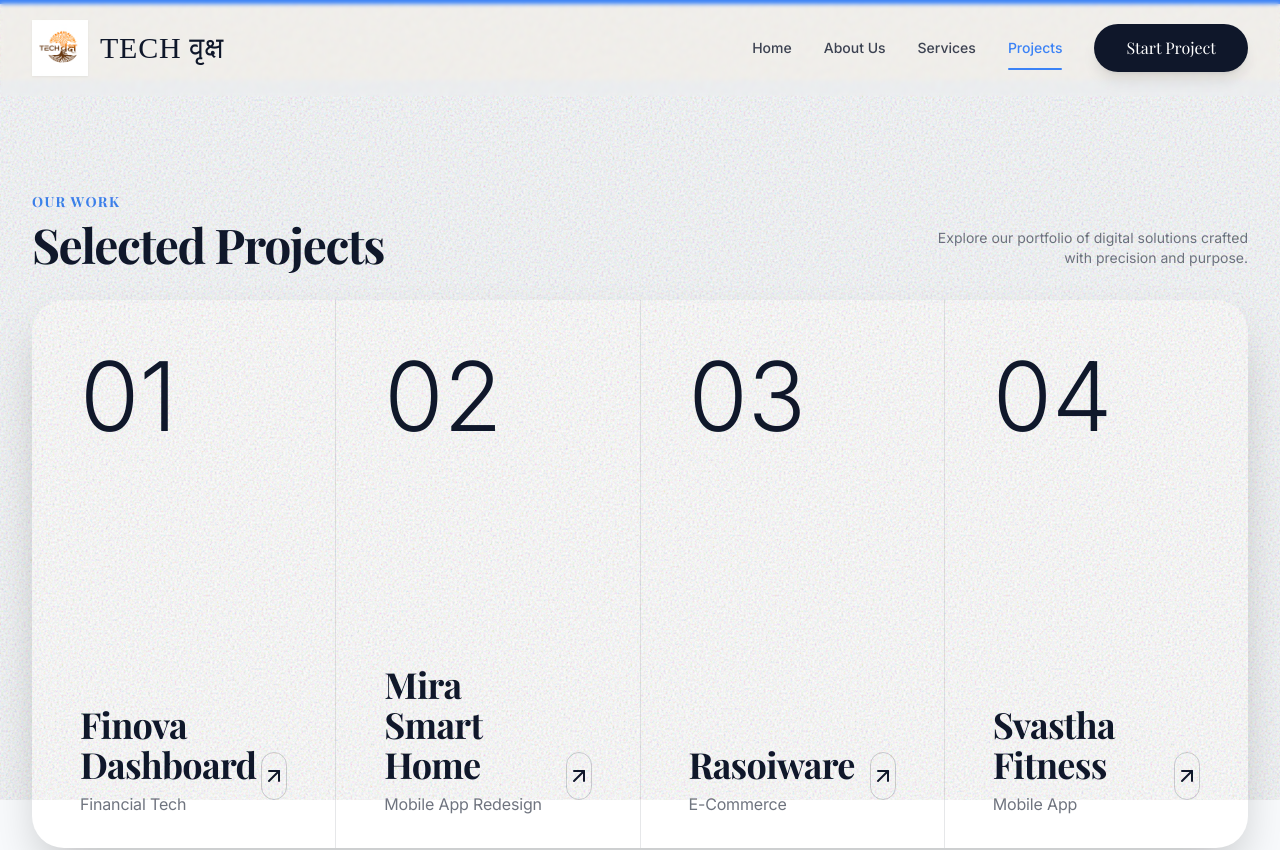
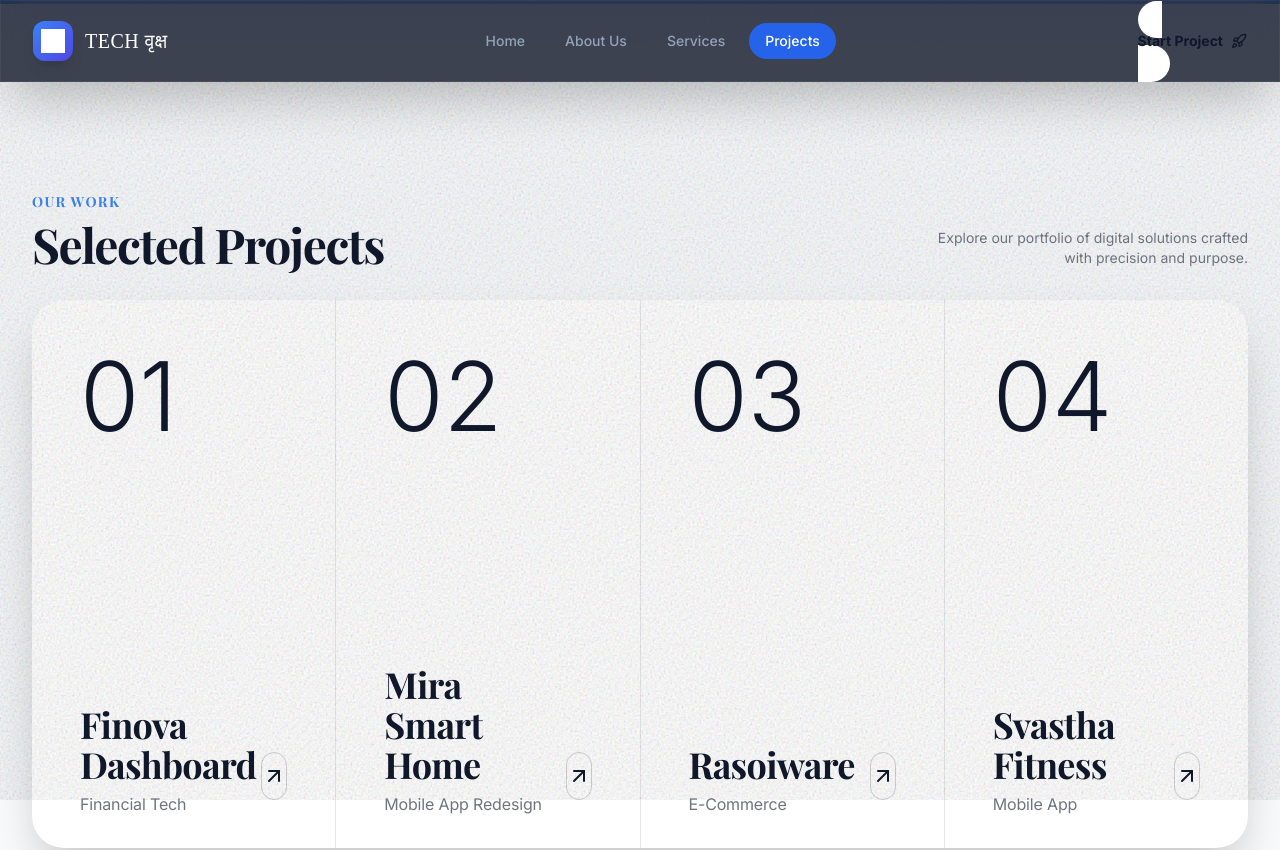
Before and after one commit to Apeksha16/TechVriksha, a React (Vite) app: page /projects in a window 1280 px wide. Shown: the top 850 px of the page. Built offline with nearby package versions, Linux system fonts and the light colour scheme; a web font is replaced by a local one.

Commit message:
feat: redesign navbar to premium floating island with magnetic links

```diff
--- a/src/components/Navbar.jsx
+++ b/src/components/Navbar.jsx
@@ -1,26 +1,75 @@
-import React, { useState, useEffect } from 'react';
+import React, { useState, useEffect, useRef } from 'react';
 import { NavLink, useLocation } from 'react-router-dom';
-import { Menu, X } from 'lucide-react';
-import { motion, AnimatePresence } from 'framer-motion';
+import { Menu, X, Rocket } from 'lucide-react';
+import { motion, AnimatePresence, useScroll, useTransform } from 'framer-motion';
 import logo from '../assets/Logo.png';
+
+const MagneticLink = ({ children, to, isActive, onClick }) => {
+    const ref = useRef(null);
+    const [position, setPosition] = useState({ x: 0, y: 0 });
+
+    const handleMouse = (e) => {
+        const { clientX, clientY } = e;
+        const { height, width, left, top } = ref.current.getBoundingClientRect();
+        const middleX = clientX - (left + width / 2);
+        const middleY = clientY - (top + height / 2);
+        setPosition({ x: middleX * 0.1, y: middleY * 0.1 });
+    };
+
+    const reset = () => {
+        setPosition({ x: 0, y: 0 });
+    };
+
+    return (
+        <motion.div
+            ref={ref}
+            onMouseMove={handleMouse}
+            onMouseLeave={reset}
+            animate={{ x: position.x, y: position.y }}
+            transition={{ type: "spring", stiffness: 150, damping: 15, mass: 0.1 }}
+            className="relative"
+        >
+            <NavLink
+                to={to}
+                onClick={onClick}
+                className={`relative px-4 py-2 text-sm font-medium transition-colors z-10 block ${isActive ? 'text-white' : 'text-slate-400 hover:text-white'}`}
+            >
+                {/* Active Indicator Pill */}
+                {isActive && (
+                    <motion.div
+                        layoutId="activePill"
+                        className="absolute inset-0 bg-blue-600 rounded-full -z-10"
+                        transition={{ type: "spring", stiffness: 300, damping: 30 }}
+                    />
+                )}
+                {/* Hover Effect */}
+                <span className="relative z-10">{children}</span>
+            </NavLink>
+        </motion.div>
+    );
+};
+
 
 const Navbar = () => {
     const [isOpen, setIsOpen] = useState(false);
-    const [scrolled, setScrolled] = useState(false);
+    const { scrollY } = useScroll();
+    const [isScrolled, setIsScrolled] = useState(false);
     const location = useLocation();
 
+    // Transform values for the "Island" effect
+    const navWidth = useTransform(scrollY, [0, 100], ['100%', '85%']); // Desktop only
+    const navTop = useTransform(scrollY, [0, 100], ['0px', '20px']);
+    const navBorderRadius = useTransform(scrollY, [0, 100], ['0px', '50px']); // Rounded capsule on scroll
+
     useEffect(() => {
-        const handleScroll = () => {
-            setScrolled(window.scrollY > 20);
-        };
-        window.addEventListener('scroll', handleScroll);
-        return () => window.removeEventListener('scroll', handleScroll);
-    }, []);
+        const unsubscribe = scrollY.on("change", (latest) => {
+            setIsScrolled(latest > 50);
+        });
+        return () => unsubscribe();
+    }, [scrollY]);
 
     // Close mobile menu when route changes
-    useEffect(() => {
-        setIsOpen(false);
-    }, [location]);
+    useEffect(() => setIsOpen(false), [location]);
 
     const links = [
         { name: 'Home', path: '/' },
@@ -30,150 +79,111 @@ const Navbar = () => {
     ];
 
     return (
-        <nav className={`fixed w-full z-50 top-0 left-0 transition-all duration-300 ${scrolled
-            ? 'bg-white/90 backdrop-blur-xl shadow-md border-b border-vedic-saffron/10'
-            : 'bg-transparent backdrop-blur-[2px]'
-            }`}>
-            <div className="max-w-7xl mx-auto px-4 sm:px-6 lg:px-8">
-                <div className="flex items-center justify-between h-24">
+        <>
+            {/* Desktop Navbar - Animated Island */}
+            <motion.nav
+                style={{
+                    width: window.innerWidth > 768 ? navWidth : '100%', // Simple check, rely on CSS media queries ideally but motion needs values
+                    top: window.innerWidth > 768 ? navTop : 0,
+                    borderRadius: window.innerWidth > 768 ? navBorderRadius : 0,
+                    left: '50%',
+                    x: '-50%'
+                }}
+                className={`fixed z-50 bg-[#0F172A]/80 backdrop-blur-xl border border-white/5 shadow-2xl transition-all duration-300
+                    ${isScrolled ? 'max-w-5xl' : 'max-w-7xl'}
+                    ${window.innerWidth <= 768 ? '!w-full !top-0 !left-0 !translate-x-0 !rounded-none border-b border-white/10' : ''}
+                `}
+            >
+                <div className="px-6 md:px-8">
+                    <div className="flex items-center justify-between h-20">
+                        {/* Logo */}
+                        <NavLink to="/" className="flex items-center gap-3 group">
                             <motion.div
-                        whileHover={{ scale: 1.05 }}
-                        whileTap={{ scale: 0.95 }}
-                        className="flex-shrink-0 flex items-center cursor-pointer"
+                                whileHover={{ rotate: 360 }}
+                                transition={{ duration: 0.8 }}
+                                className="w-10 h-10 bg-gradient-to-br from-blue-500 to-indigo-600 rounded-xl flex items-center justify-center text-white font-bold text-lg shadow-lg"
                             >
-                        <NavLink to="/" className="flex items-center gap-3">
-                            <img className="h-14 w-auto drop-shadow-sm" src={logo} alt="Logo" />
-                            <span className="text-3xl font-rozha tracking-wide text-vedic-black">
+                                <img src={logo} alt="Logo" className="w-6 h-6 object-contain brightness-0 invert" />
+                            </motion.div>
+                            <span className="text-xl font-rozha tracking-wide text-white group-hover:text-blue-400 transition-colors">
                                 TECH वृक्ष
                             </span>
                         </NavLink>
-                    </motion.div>
 
-                    {/* Desktop Navigation */}
+                        {/* Desktop Links */}
+                        <div className="hidden md:flex items-center gap-2">
+                            {links.map((link) => (
+                                <MagneticLink key={link.name} to={link.path} isActive={location.pathname === link.path}>
+                                    {link.name}
+                                </MagneticLink>
+                            ))}
+                        </div>
+
+                        {/* CTA Button */}
                         <div className="hidden md:block">
-                        <div className="ml-10 flex items-center space-x-8">
-                            {links.map((link) => (
-                                <NavLink
-                                    key={link.name}
-                                    to={link.path}
-                                    className={({ isActive }) =>
-                                        `text-sm font-medium transition-all duration-300 relative group py-2 ${isActive
-                                            ? 'text-vedic-saffron'
-                                            : 'text-vedic-black/80 hover:text-vedic-saffron'
-                                        }`
-                                    }
-                                >
-                                    {({ isActive }) => (
-                                        <>
-                                            <span className="relative z-10">{link.name}</span>
-                                            {isActive && (
-                                                <motion.div
-                                                    layoutId="navbar-indicator"
-                                                    className="absolute -bottom-1 left-0 right-0 h-0.5 bg-vedic-saffron rounded-full"
-                                                    transition={{ type: "spring", stiffness: 380, damping: 30 }}
-                                                />
-                                            )}
-                                            <span className="absolute -bottom-1 left-0 w-0 h-0.5 bg-vedic-saffron/50 transition-all duration-300 group-hover:w-full opacity-0 group-hover:opacity-100" />
-                                        </>
-                                    )}
-                                </NavLink>
-                            ))}
                             <NavLink
                                 to="/contact"
-                                className="ml-6 relative overflow-hidden bg-vedic-black text-white px-8 py-3 rounded-full font-serif font-medium shadow-lg hover:shadow-xl transition-all duration-300 group"
+                                className="relative group overflow-hidden pl-6 pr-8 py-2.5 rounded-full bg-white text-slate-900 font-bold text-sm transition-all hover:scale-105 hover:shadow-[0_0_20px_rgba(59,130,246,0.5)]"
                             >
-                                <span className="relative z-10 group-hover:text-vedic-saffron transition-colors">Start Project</span>
-                                <div className="absolute inset-0 bg-white transform translate-y-full group-hover:translate-y-0 transition-transform duration-300 ease-in-out" />
+                                <span className="relative z-10 flex items-center gap-2">
+                                    Start Project
+                                    <Rocket size={16} className="group-hover:-translate-y-1 group-hover:translate-x-1 transition-transform" />
+                                </span>
                             </NavLink>
                         </div>
-                    </div>
 
-                    {/* Mobile Menu Button */}
-                    <div className="-mr-2 flex md:hidden">
-                        <motion.button
-                            whileTap={{ scale: 0.9 }}
+                        {/* Mobile Menu Toggle */}
+                        <button
                             onClick={() => setIsOpen(!isOpen)}
-                            className="inline-flex items-center justify-center p-2 rounded-md text-vedic-black hover:text-vedic-saffron focus:outline-none"
-                            aria-label="Toggle menu"
+                            className="p-2 md:hidden text-white hover:bg-white/10 rounded-lg transition-colors"
                         >
-                            {isOpen ? <X size={32} /> : <Menu size={32} />}
-                        </motion.button>
+                            {isOpen ? <X size={24} /> : <Menu size={24} />}
+                        </button>
                     </div>
                 </div>
-            </div>
+            </motion.nav>
 
-            {/* Mobile Menu */}
+            {/* Mobile Menu Overlay */}
             <AnimatePresence>
                 {isOpen && (
-                    <>
                     <motion.div
-                            initial={{ opacity: 0 }}
-                            animate={{ opacity: 1 }}
-                            exit={{ opacity: 0 }}
-                            onClick={() => setIsOpen(false)}
-                            className="fixed inset-0 bg-vedic-black/60 backdrop-blur-sm z-40 md:hidden"
-                        />
-                        <motion.div
-                            initial={{ x: '100%' }}
-                            animate={{ x: 0 }}
-                            exit={{ x: '100%' }}
-                            transition={{ type: 'spring', damping: 25, stiffness: 200 }}
-                            className="fixed top-0 right-0 h-full w-80 bg-[#FAF9F6] shadow-2xl z-50 md:hidden overflow-y-auto"
+                        initial={{ opacity: 0, y: -20 }}
+                        animate={{ opacity: 1, y: 0 }}
+                        exit={{ opacity: 0, y: -20 }}
+                        className="fixed inset-0 z-40 bg-[#0F172A] pt-24 px-6 md:hidden"
                     >
-                            <div className="flex items-center justify-between p-6 border-b border-vedic-black/10">
-                                <span className="text-2xl font-bold font-rozha text-vedic-black">
-                                    TECH वृक्ष
-                                </span>
-                                <motion.button
-                                    whileTap={{ scale: 0.9 }}
-                                    onClick={() => setIsOpen(false)}
-                                    className="p-2 rounded-full hover:bg-vedic-saffron/10 text-vedic-black"
-                                >
-                                    <X size={28} />
-                                </motion.button>
-                            </div>
-                            <div className="px-6 pt-8 pb-6 space-y-4">
-                                {links.map((link, index) => (
+                        <div className="flex flex-col gap-4">
+                            {links.map((link, idx) => (
                                 <motion.div
                                     key={link.name}
-                                        initial={{ opacity: 0, x: 50 }}
+                                    initial={{ opacity: 0, x: -20 }}
                                     animate={{ opacity: 1, x: 0 }}
-                                        transition={{ delay: index * 0.05 + 0.1 }}
+                                    transition={{ delay: idx * 0.1 }}
                                 >
                                     <NavLink
                                         to={link.path}
                                         onClick={() => setIsOpen(false)}
                                         className={({ isActive }) =>
-                                                `block px-4 py-3 rounded-xl text-lg font-medium transition-all duration-300 ${isActive
-                                                    ? 'text-vedic-saffron bg-vedic-saffron/5 border-l-4 border-vedic-saffron'
-                                                    : 'text-vedic-black hover:text-vedic-saffron hover:bg-vedic-saffron/5'
-                                                }`
+                                            `block text-3xl font-serif font-bold ${isActive ? 'text-blue-500' : 'text-slate-400'}`
                                         }
                                     >
                                         {link.name}
                                     </NavLink>
                                 </motion.div>
                             ))}
-                                <motion.div
-                                    initial={{ opacity: 0, x: 50 }}
-                                    animate={{ opacity: 1, x: 0 }}
-                                    transition={{ delay: links.length * 0.05 + 0.1 }}
-                                    className="pt-8"
-                                >
+                            <div className="h-px bg-white/10 my-4" />
                             <NavLink
                                 to="/contact"
                                 onClick={() => setIsOpen(false)}
-                                        className="block w-full text-center px-6 py-4 bg-vedic-black text-white rounded-xl font-serif text-lg shadow-lg hover:shadow-xl active:scale-95 transition-all"
+                                className="w-full py-4 bg-blue-600 rounded-xl text-center text-white font-bold text-lg"
                             >
-                                        Start Project
+                                Let's Talk
                             </NavLink>
-                                </motion.div>
                         </div>
                     </motion.div>
-                    </>
                 )}
             </AnimatePresence>
-        </nav>
+        </>
     );
 };
 
```
Lines whose indentation alone changed are shown as unchanged.
